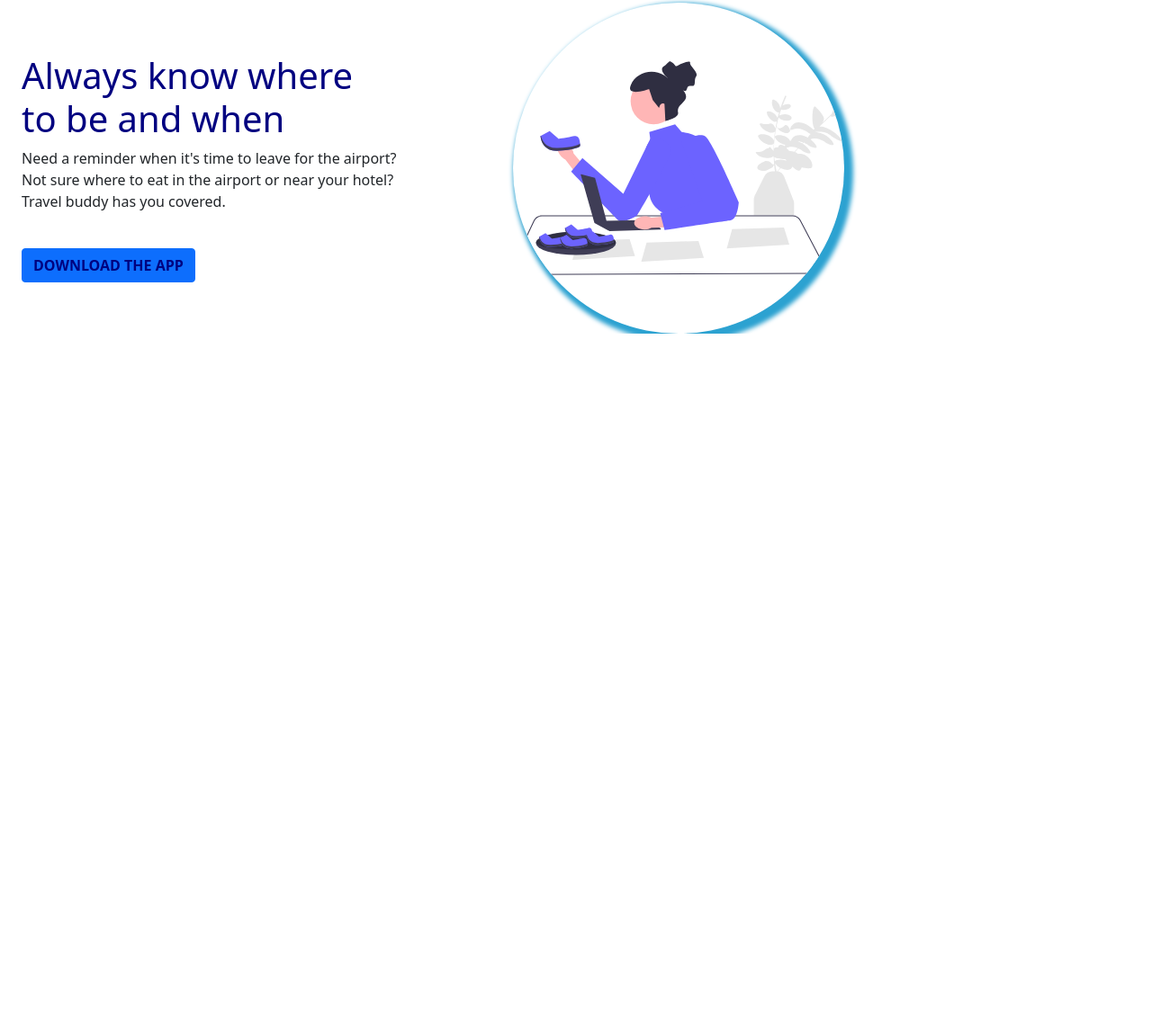
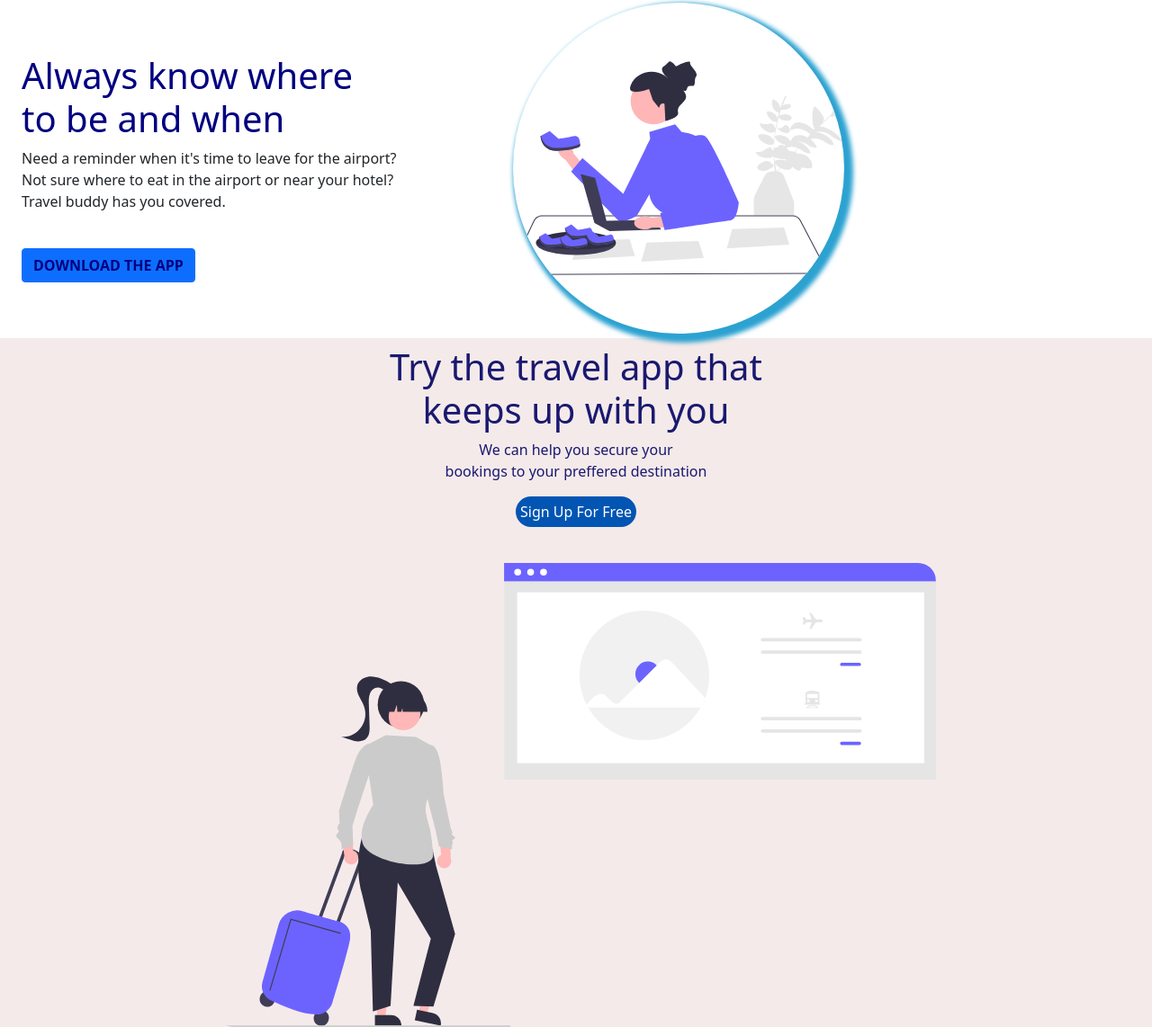
Before and after one commit to Emminex23/team-blue-page, a plain HTML site: page index.html in a window 1280 px wide. Shown: the part 1657-2799 px from the top of the page at 90% size. Before the commit the page ends 2028 px from the top, so only its background shows below. Drawn offline with nearby package versions, Linux system fonts and the light colour scheme.

Commit message:
cyril commit

```diff
--- a/index.html
+++ b/index.html
@@ -135,9 +135,20 @@
       </div>
   </div>
   <!--Lydia Ends-->
-    <!-- Cyril -->
 
-    <!-- Emmanuel -->
+  <!-- cyril starts -->
+  <div class="fam">
+    <div class="travel">
+        <h1>Try the travel app that <br>keeps up with you</h1>
+        <p>We can help you secure your <br> bookings to your preffered destination</p>
+        <button  class="see">Sign Up For Free</button>
+    </div>
+    <div class="guy">
+        <img src="./images/undraw_travel_booking_re_6umu.svg" alt=""class="responsive">
+    </div>
+    </div>
+    <!-- cyril end -->
+
 
 
     <script src="https://cdn.jsdelivr.net/npm/bootstrap@5.1.3/dist/js/bootstrap.bundle.min.js" integrity="sha384-ka7Sk0Gln4gmtz2MlQnikT1wXgYsOg+OMhuP+IlRH9sENBO0LRn5q+8nbTov4+1p" crossorigin="anonymous"></script>
--- a/style.css
+++ b/style.css
@@ -105,6 +105,35 @@
 
 /* Lydia Ends */
 
+/* cyril end */
+.fam{
+  background-color:rgb(245, 234, 234);
+  background-repeat: no-repeat;
+  background-blend-mode: overlay;
+}
+.travel{
+  text-align: center;
+  color: midnightblue;
+  padding: 0.5rem;
+  margin-top: 5px;
+}
+.see{
+  padding: 5px;
+  background-color: rgb(2, 85, 179);
+  border: none;
+  color: white;
+  border-radius: 5rem;
+}
+.responsive{
+  width: 50rem;
+  max-height:auto;
+  margin-top: 2rem;
+  margin-left: 15rem;
+  border-radius: 20px;
+  }
+
+  /* cyril end */
+
 
 
 
```
Also changed, not shown: images/undraw_travel_booking_re_6umu.svg (added).
